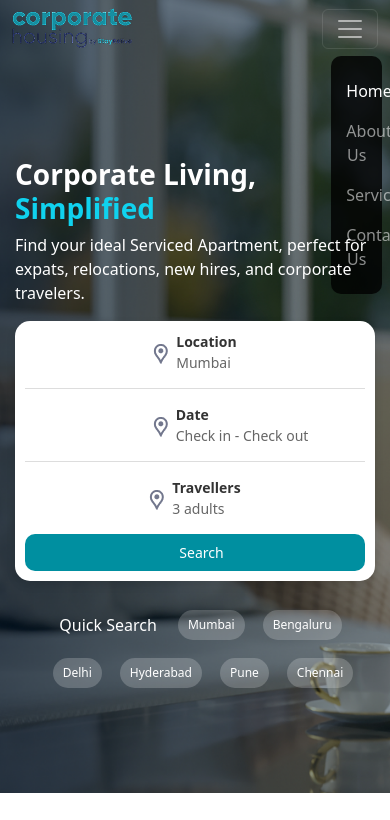
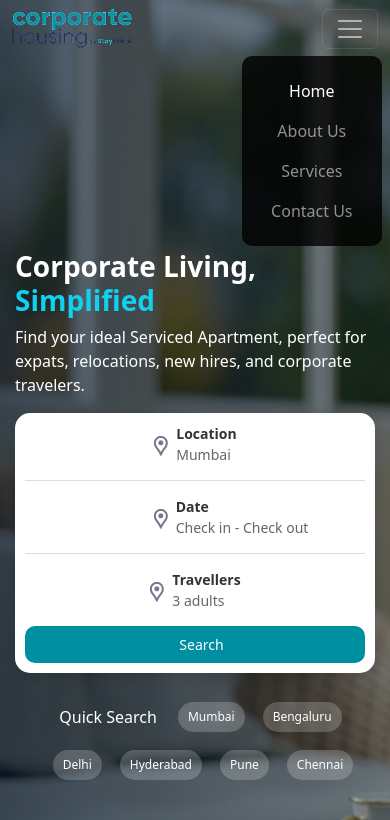
Before and after one commit to nilesh1312002/stayrelev, a plain HTML site: page index.html in a window 390 px wide. Both pictures are taken after a click on the button "Toggle navigation". Shown: the top 820 px of the page. Drawn offline with nearby package versions, Linux system fonts and the light colour scheme.

Commit message:
home page completed

```diff
--- a/css.css
+++ b/css.css
@@ -126,7 +126,7 @@
                 position: absolute;
                 top: 56px;
                 right: 8px;
-                width: 13%;
+                width: 15%;
                 text-align: right;
             }
 
@@ -183,6 +183,10 @@
                 padding: 8px 12px;
                 font-size: 14px;
             }
+
+            .navbar-collapse {
+                width: 20%;
+            }
         }
 
         @media (max-width: 576px) {
@@ -207,8 +211,21 @@
                 padding: 6px 10px;
                 font-size: 12px;
             }
+
+            .navbar-collapse {
+                width: 25%;
+            }
+
+            .hero-content{
+                padding: 192px 15px;
+            }
         }
 
+        @media (max-width: 425px){
+            .navbar-collapse {
+                width: 36%;
+            }
+        }
 
 
         /* The all-in-one workspace */
```
